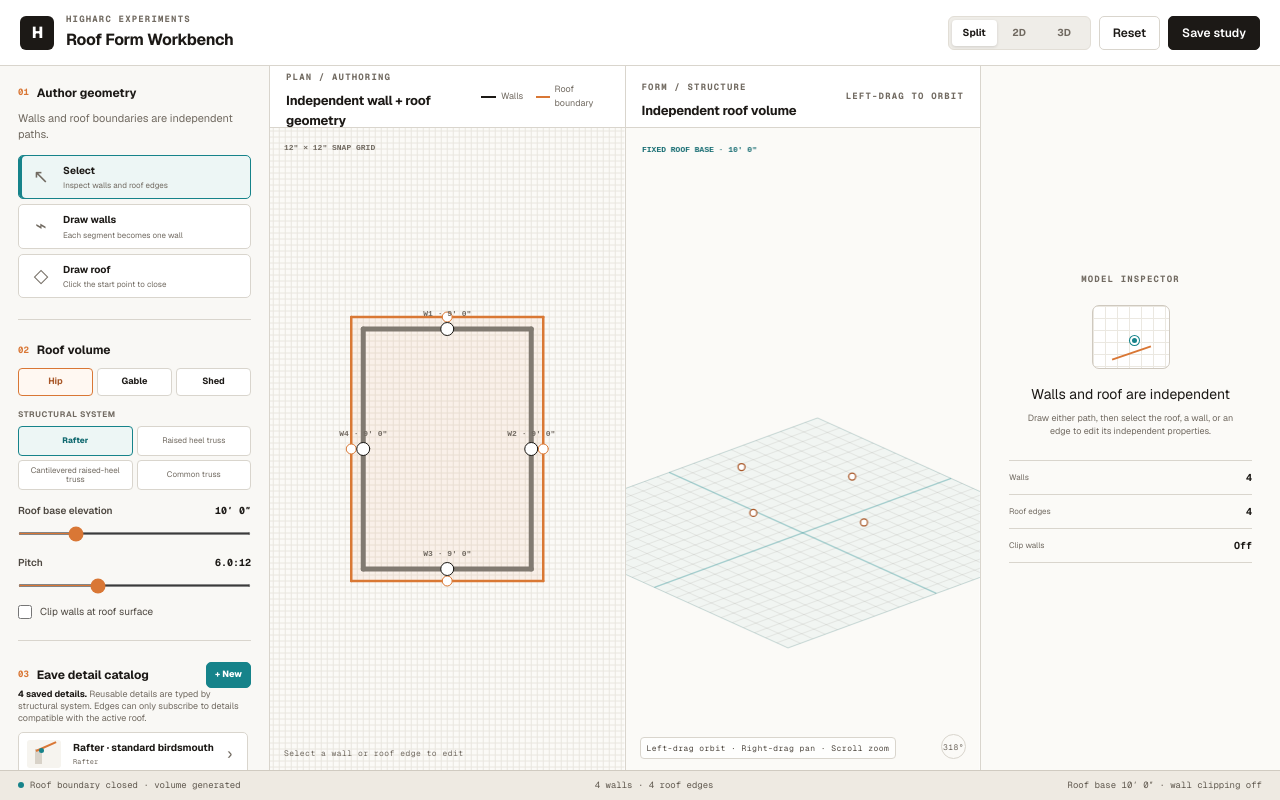
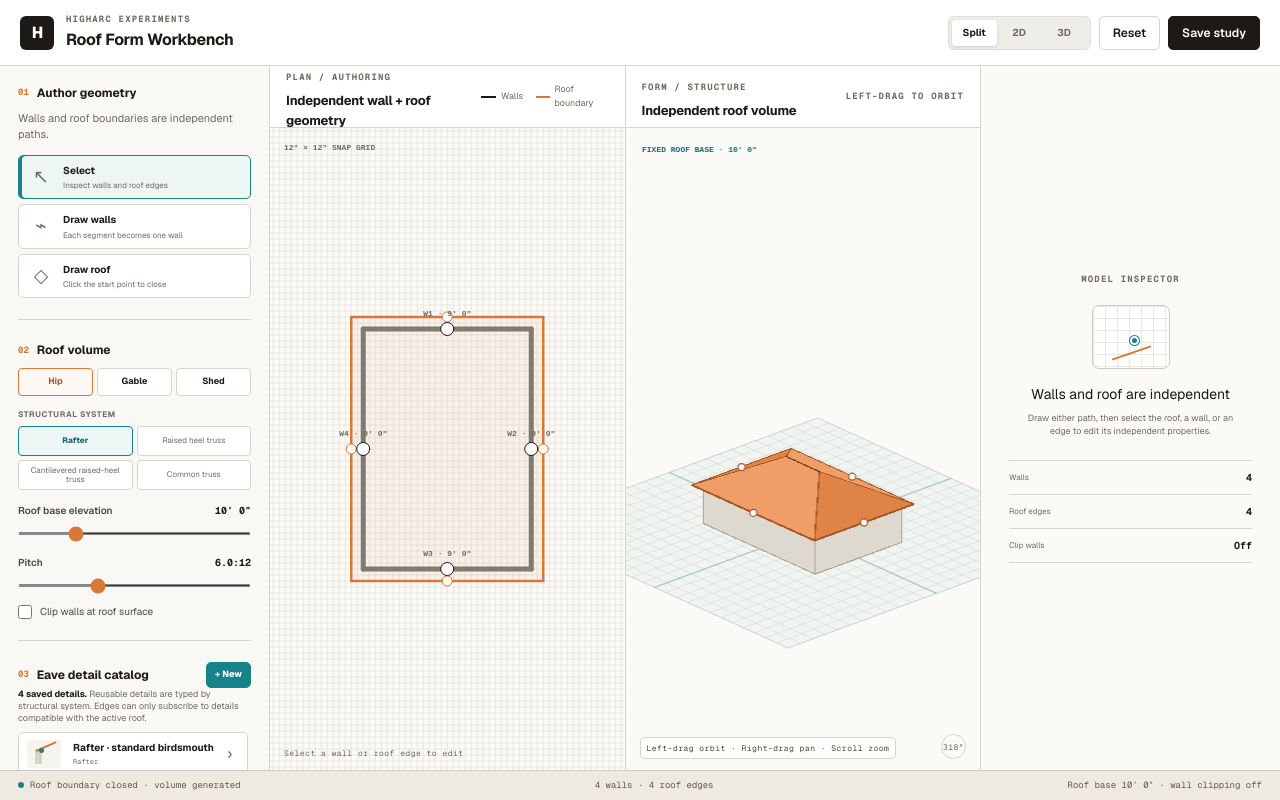
Before and after one commit to abrahamdrechsler/roof-form-workbench, a Next.js app: page / in a window 1280 px wide. Built offline with nearby package versions, Linux system fonts and the light colour scheme.

Commit message:
Fix depth renderer canvas sizing

```diff
--- a/app/page.tsx
+++ b/app/page.tsx
@@ -1372,10 +1372,10 @@ export default function Home() {
         x: (bounds.minX + bounds.maxX) / 2,
         z: (bounds.minZ + bounds.maxZ) / 2,
       };
-      const width = bounds.maxX - bounds.minX;
-      const depth = bounds.maxZ - bounds.minZ;
+      const roofWidth = bounds.maxX - bounds.minX;
+      const roofDepth = bounds.maxZ - bounds.minZ;
       const nominalSlope = Math.max(0.01, pitch / 12);
-      const shortSpan = Math.min(width, depth);
+      const shortSpan = Math.min(roofWidth, roofDepth);
       const ridgeInset = shortSpan / 2;
       const rise = Math.max(0.25, ridgeInset * nominalSlope);
       const ridgeA: Point3 = dominantX
```
